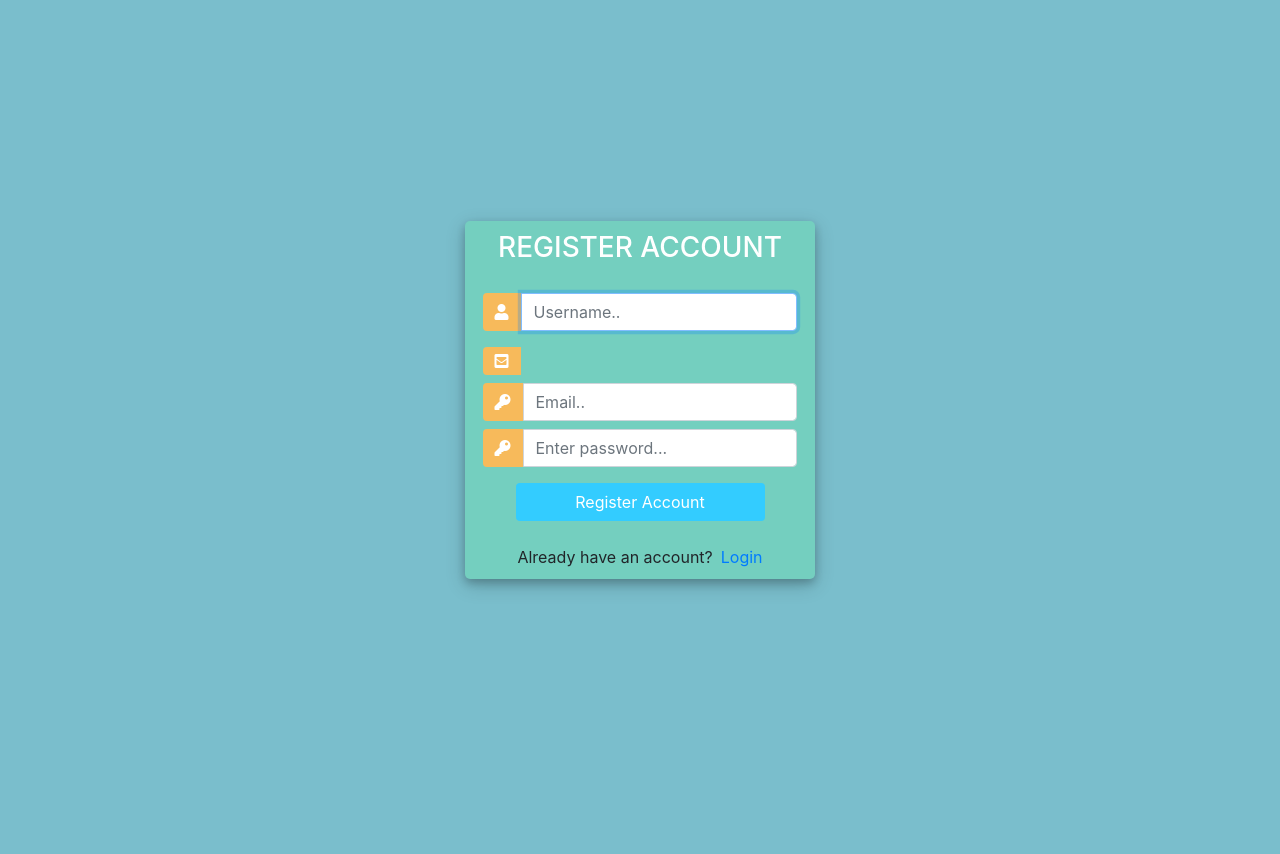
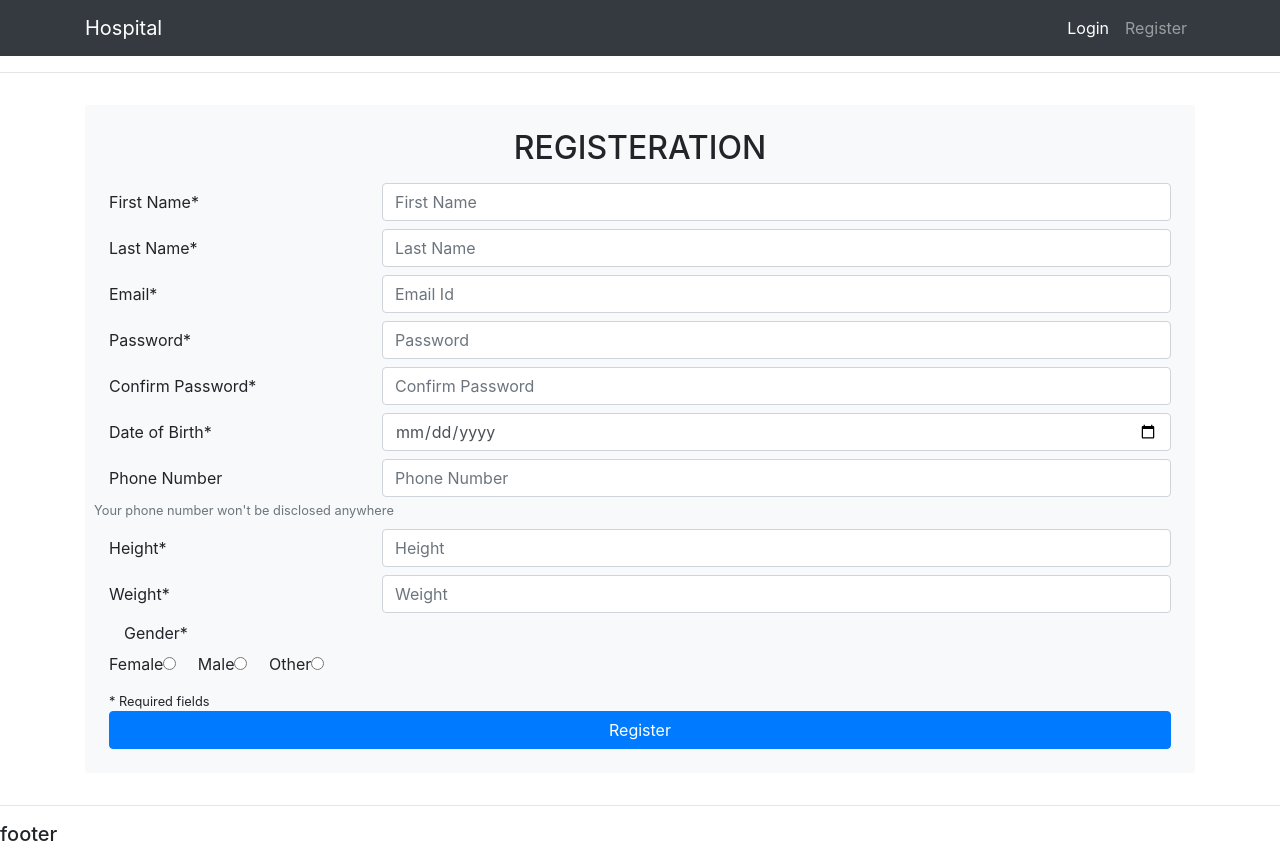
Before and after one commit to Vashuev/Hospital_Appointment_App, a Django app: template main/templates/register.html in a window 1280 px wide. Before the commit the page ends 591 px from the top, so only its background shows below. Run offline with Django 3.2, Linux system fonts and the light colour scheme; the template is opened without the code that fills it: values that come from a table or form of the project are taken from there, others are empty; some libraries are stand-ins or nearby versions.

Commit message:
add new register page

```diff
--- a/main/templates/register.html
+++ b/main/templates/register.html
@@ -1,137 +1,103 @@
-<!DOCTYPE html>
-<html>
+{% extends 'main.html' %}
 
-<head>
-	<title>Login</title>
-	<link rel="stylesheet" href="https://stackpath.bootstrapcdn.com/bootstrap/4.1.3/css/bootstrap.min.css" integrity="sha384-MCw98/SFnGE8fJT3GXwEOngsV7Zt27NXFoaoApmYm81iuXoPkFOJwJ8ERdknLPMO" crossorigin="anonymous">
-	<script src="https://ajax.googleapis.com/ajax/libs/jquery/3.3.1/jquery.min.js"></script>
-	<link rel="stylesheet" href="https://use.fontawesome.com/releases/v5.6.1/css/all.css" integrity="sha384-gfdkjb5BdAXd+lj+gudLWI+BXq4IuLW5IT+brZEZsLFm++aCMlF1V92rMkPaX4PP" crossorigin="anonymous">
+{% block content %}
+<div class="d-flex justify-content-center align-items-center h-100">
+	<div class="container-sm my-3">
+		<form class="bg-light p-sm-4 p-2 rounded" action="" method="POST">
+			<h2 class='text-center text-uppercase mb-3'>Registeration</h2>
 
-	<style>
-		body,
-		html {
-			margin: 0;
-			padding: 0;
-			height: 100%;
-			background: #7abecc !important;
-		}
-		.user_card {
-			width: 350px;
-			margin-top: auto;
-			margin-bottom: auto;
-			background: #74cfbf;
-			position: relative;
-			display: flex;
-			justify-content: center;
-			flex-direction: column;
-			padding: 10px;
-			box-shadow: 0 4px 8px 0 rgba(0, 0, 0, 0.2), 0 6px 20px 0 rgba(0, 0, 0, 0.19);
-			-webkit-box-shadow: 0 4px 8px 0 rgba(0, 0, 0, 0.2), 0 6px 20px 0 rgba(0, 0, 0, 0.19);
-			-moz-box-shadow: 0 4px 8px 0 rgba(0, 0, 0, 0.2), 0 6px 20px 0 rgba(0, 0, 0, 0.19);
-			border-radius: 5px;
-
-		}
-
-		.form_container {
-			margin-top: 20px;
-		}
-
-		#form-title{
-			color: #fff;
-		}
-		.login_btn {
-			width: 100%;
-			background: #33ccff !important;
-			color: white !important;
-		}
-		.login_btn:focus {
-			box-shadow: none !important;
-			outline: 0px !important;
-		}
-		.login_container {
-			padding: 0 2rem;
-		}
-		.input-group-text {
-			background: #f7ba5b !important;
-			color: white !important;
-			border: 0 !important;
-			border-radius: 0.25rem 0 0 0.25rem !important;
-		}
-		.input_user,
-		.input_pass:focus {
-			box-shadow: none !important;
-			outline: 0px !important;
-		}
-
-	</style>
-
-</head>
-<body>
-	<div class="container h-100">
-		<div class="d-flex justify-content-center h-100">
-			<div class="user_card">
-				<div class="d-flex justify-content-center">
-					<h3 id="form-title">REGISTER ACCOUNT</h3>
-				</div>
-				<div class="d-flex justify-content-center form_container">
-
-					<form method="POST" action="">
-                        {% csrf_token %}
-						<div class="input-group mb-3">
-							<div class="input-group-append">
-								<span class="input-group-text"><i class="fas fa-user"></i></span>
-							</div>
-							{{form.username}}
-						</div>
-						<div class="input-group mb-2">
-							<div class="input-group-append">
-								<span class="input-group-text"><i class="fas fa-envelope-square"></i></span>
-							</div>
-							{{form.email}}
-						</div>
-						<div class="input-group mb-2">
-							<div class="input-group-append">
-								<span class="input-group-text"><i class="fas fa-key"></i></span>
-							</div>
-							{{form.password1}}
-						</div>
-						<div class="input-group mb-2">
-							<div class="input-group-append">
-								<span class="input-group-text"><i class="fas fa-key"></i></span>
-							</div>
-							{{form.password2}}
-						</div>
-
-				   		<div class="d-flex justify-content-center mt-3 login_container">
-				 			<input class="btn login_btn" type="submit" value="Register Account">
-				   		</div>
-					</form>
-				</div>
-                {{form.errors}}
-				<div class="mt-4">
-					<div class="d-flex justify-content-center links">
-						Already have an account? <a href="{% url 'login' %}" class="ml-2">Login</a>
-					</div>
+			<div class="form-group row mb-2">
+				<label for="firstName" class="col-sm-3 col-form-label">First Name*</label>
+				<div class="col-sm-9">
+					<input type="text" class="form-control" id="firstName" aria-describedby="First Name"
+						placeholder="First Name" required>
 				</div>
 			</div>
-		</div>
+
+			<div class="form-group row mb-2">
+				<label for="lastName" class="col-sm-3 col-form-label">Last Name*</label>
+				<div class="col-sm-9">
+					<input type="text" class="form-control" id="lastName" aria-describedby="Last Name"
+						placeholder="Last Name" required>
+				</div>
+			</div>
+
+			<div class="form-group row mb-2">
+				<label for="email" class="col-sm-3 col-form-label">Email*</label>
+				<div class="col-sm-9">
+					<input type="email" class="form-control" id="email" aria-describedby="Email" placeholder="Email Id"
+						required>
+				</div>
+			</div>
+
+			<div class="form-group row mb-2">
+				<label for="password" class="col-sm-3 col-form-label">Password*</label>
+				<div class="col-sm-9">
+					<input type="password" class="form-control" id="password" aria-describedby="password"
+						placeholder="Password" required>
+				</div>
+			</div>
+
+			<div class="form-group row mb-2">
+				<label for="password2" class="col-sm-3 col-form-label">Confirm Password*</label>
+				<div class="col-sm-9">
+					<input type="password" class="form-control" id="password2" aria-describedby="Confirm Password"
+						placeholder="Confirm Password" required>
+				</div>
+			</div>
+
+			<div class="form-group row mb-2">
+				<label for="dob" class="col-sm-3 col-form-label">Date of Birth*</label>
+				<div class="col-sm-9">
+					<input type="date" class="form-control" id="dob" aria-describedby="Date of Birth" required>
+				</div>
+			</div>
+
+			<div class="form-group row mb-2">
+				<label for="phoneNumber" class="col-sm-3 col-form-label">Phone Number</label>
+				<div class="col-sm-9">
+					<input type="tel" class="form-control" id="phoneNumber" aria-describedby="Phone number"
+						placeholder="Phone Number">
+				</div>
+				<small class="form-text text-muted">Your phone number won't be disclosed anywhere</small>
+			</div>
+
+			<div class="form-group row mb-2">
+				<label for="height" class="col-sm-3 col-form-label">Height*</label>
+				<div class="col-sm-9">
+					<input type="number" class="form-control" id="height" aria-describedby="Height" placeholder="Height"
+						required min="1">
+				</div>
+			</div>
+
+			<div class="form-group row mb-2">
+				<label for="weight" class="col-sm-3 col-form-label">Weight*</label>
+				<div class="col-sm-9">
+					<input type="number" class="form-control" id="weight" aria-describedby="Weight" placeholder="Weight"
+						required min="1">
+				</div>
+			</div>
+
+			<fieldset class="form-group">
+				<legend class="col-form-label col-sm-3 pt-0">Gender*</legend>
+
+				<div class="form-check form-check-inline">
+					<label class="form-check-label" for="gender--female">Female</label>
+					<input class="form-check-input" type="radio" name="gender" id="gender--female" value="female">
+				</div>
+				<div class="form-check form-check-inline">
+					<label class="form-check-label" for="gender--male">Male</label>
+					<input class="form-check-input" type="radio" name="gender" id="gender--male" value="male">
+				</div>
+				<div class="form-check form-check-inline">
+					<label class="form-check-label" for="gender--other">Other</label>
+					<input class="form-check-input" type="radio" name="gender" id="gender--other" value="other">
+				</div>
+			</fieldset>
+
+			<small class="form-text text-mute">* Required fields</small>
+			<button type="submit" class="btn btn-primary w-100">Register</button>
+		</form>
 	</div>
-	<script>
-						/* Because i didnt set placeholder values in forms.py they will be set here using vanilla Javascript
-		//We start indexing at one because CSRF_token is considered and input field
-		 */
-
-		//Query All input fields
-		var form_fields = document.getElementsByTagName('input')
-		form_fields[1].placeholder='Username..';
-		form_fields[2].placeholder='Email..';
-		form_fields[3].placeholder='Enter password...';
-		form_fields[4].placeholder='Re-enter Password...';
-
-
-		for (var field in form_fields){
-			form_fields[field].className += ' form-control'
-		}
-	</script>
-</body>
-</html>
+</div>
+{% endblock %}
```
